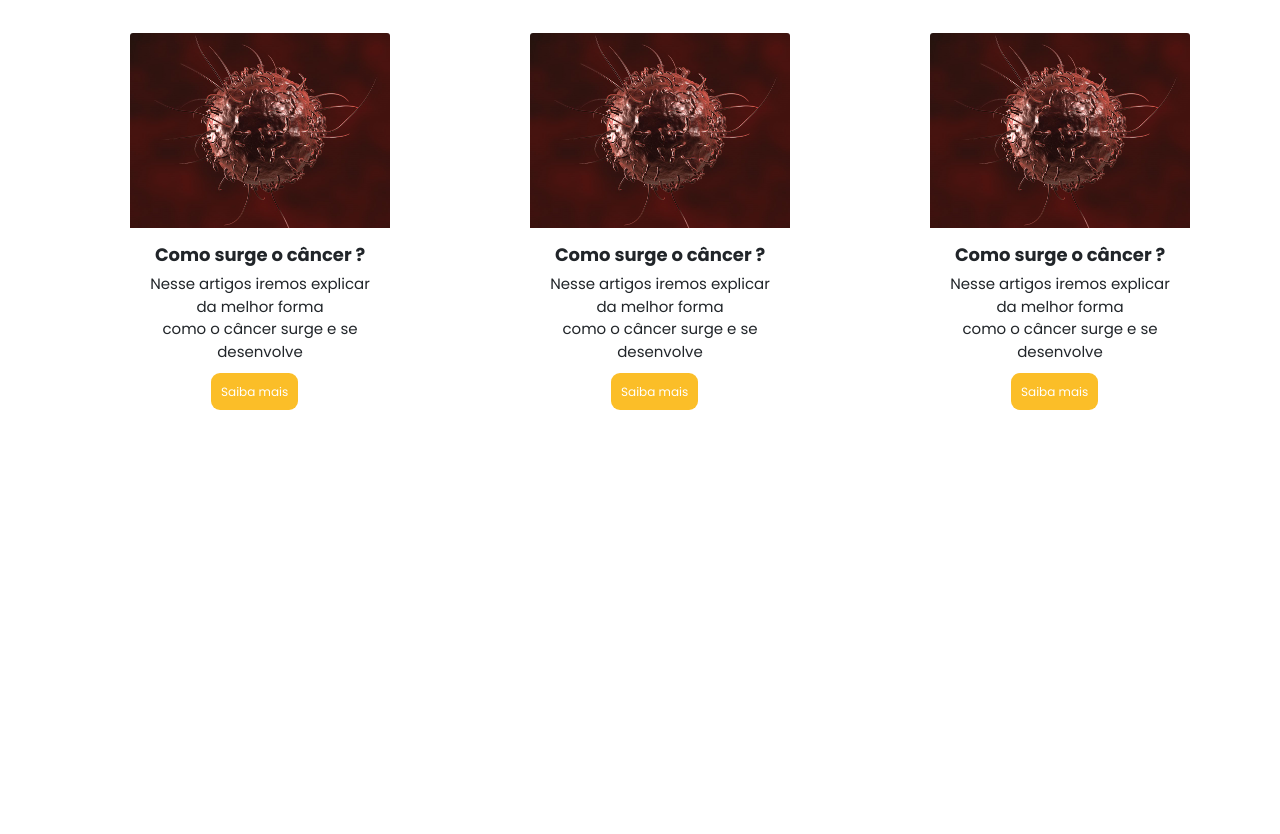
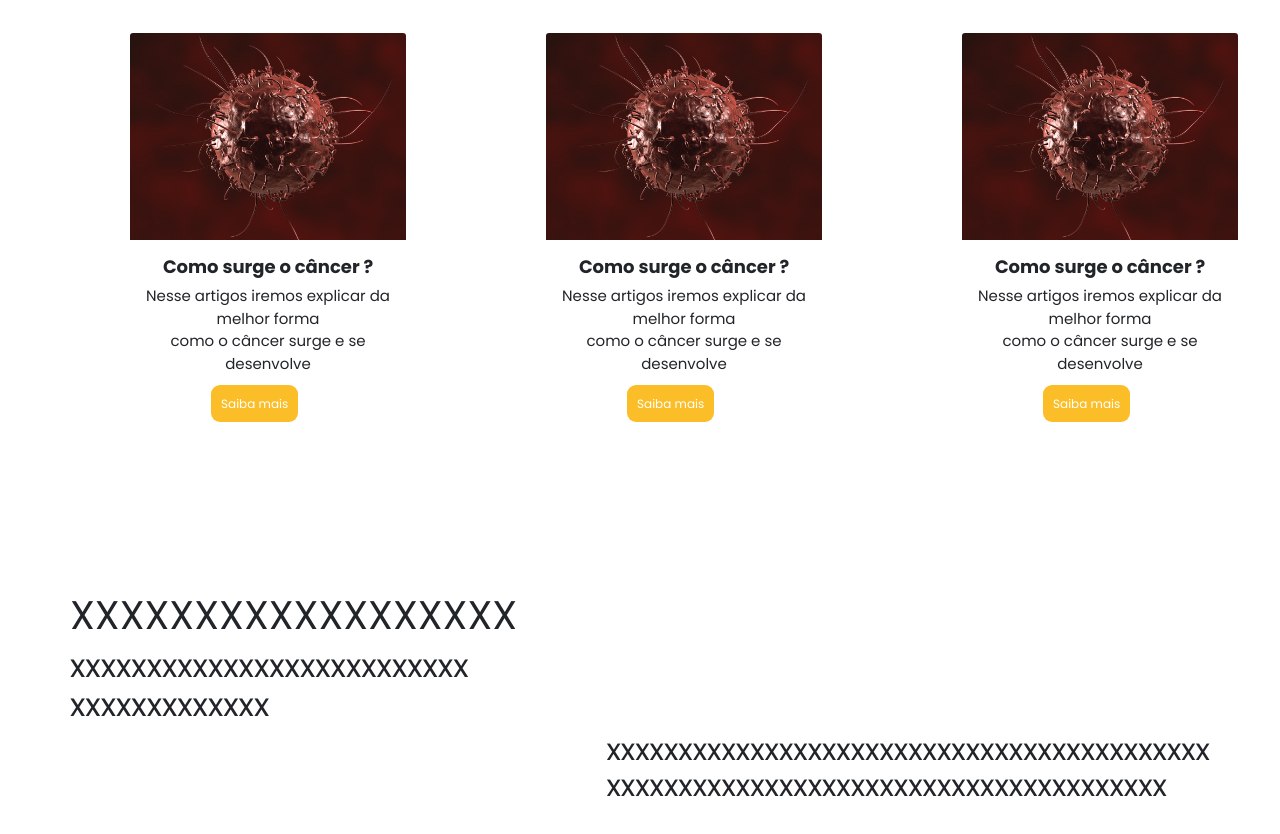
Before and after one commit to Guilhermeferreir/ICare, a plain HTML site: page Projeto/Codigos/Home/index.html in a window 1280 px wide. Shown: the part 714-1548 px from the top of the page. Before the commit the page ends 1183 px from the top, so only its background shows below. Drawn offline with nearby package versions, Linux system fonts and the light colour scheme.

Commit message:
Update bloco 3

```diff
--- a/Projeto/Codigos/Home/index.html
+++ b/Projeto/Codigos/Home/index.html
@@ -37,7 +37,7 @@
 
         <h1>Últimos Artigos</h1>
         <div class="artigos">
-            <div class="col-sm-4" style="width:20rem;">
+            <div class="col-sm-4" style="width:21rem;">
                 <a href=""><img src="img/DesenvolveCancer.jpg" class="card-img-top" alt=""></a>
                 <div class="card-body">
                   <h5 class="card-title"><b>Como surge o câncer ?</b></h5>
@@ -46,7 +46,7 @@
                     class="ler">Saiba mais</a>
                 </div>
               </div>
-            <div class="col-sm-4" style="width:20rem;">
+            <div class="col-sm-4" style="width:21rem;">
                 <a href=""><img src="img/DesenvolveCancer.jpg" class="card-img-top" alt=""></a>
                 <div class="card-body">
                   <h5 class="card-title"><b>Como surge o câncer ?</b></h5>
@@ -55,7 +55,7 @@
                     class="ler">Saiba mais</a>
                 </div>
               </div>
-            <div class="col-sm-4" style="width:20rem;">
+            <div class="col-sm-4" style="width:21rem;">
                 <a href=""><img src="img/DesenvolveCancer.jpg" class="card-img-top" alt=""></a>
                 <div class="card-body">
                   <h5 class="card-title"><b>Como surge o câncer ?</b></h5>
@@ -65,11 +65,19 @@
                 </div>
               </div>
         </div>
+    </section>
+    <section class="bloco3">
+         <div class="blocoLeft">
+             <h1>XXXXXXXXXXXXXXXXXX</h1>
+             <h2>xxxxxxxxxxxxxxxxxxxxxxxxxx<br>xxxxxxxxxxxxx</h2>
+         </div>
+         <div class="blocoright">
+             <h1>xxxxxxxxxxxxxxxxxxxxxxxxxxxxxxxxxxxxxxxxxx <br> xxxxxxxxxxxxxxxxxxxxxxxxxxxxxxxxxxxxxxx</h1>
+         </div>
+    </section>
+    <footer>
 
-
-
-
-    </section>
+    </footer>
 
 
     <script src="https://cdn.jsdelivr.net/npm/bootstrap@5.0.1/dist/js/bootstrap.bundle.min.js"
--- a/Projeto/Codigos/Home/style.css
+++ b/Projeto/Codigos/Home/style.css
@@ -126,3 +126,46 @@ select{
     margin-left: 65px;
 
 }
+
+/* ======================= Ultimo bloco =========================*/
+
+.bloco3{
+    margin: 90px 0 0 50px;
+    padding: 20px;
+}
+
+.blocoleft{
+    margin-left: 20px;
+}
+.blocoright{
+    float: right;
+    margin-right: 50px;
+    margin-bottom: 40px;
+}
+
+.blocoright h1{
+    font-size: 30px;
+}
+
+@media screen and (max-width: 600px) {
+
+    .home h1{
+        font-size: 60px;
+    }
+
+    .home h2{
+
+    }
+    .artigos{
+        display: block;
+    }
+    .col-sm-4{
+        margin-left: 0px;
+    }
+
+    .bloco3{
+        text-align: center;
+        margin: 0px 0px 0px 5px;
+    }
+
+}
```
